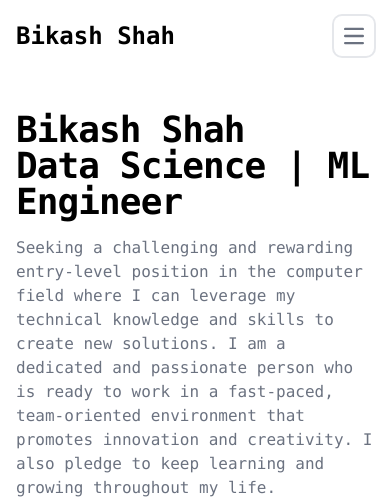
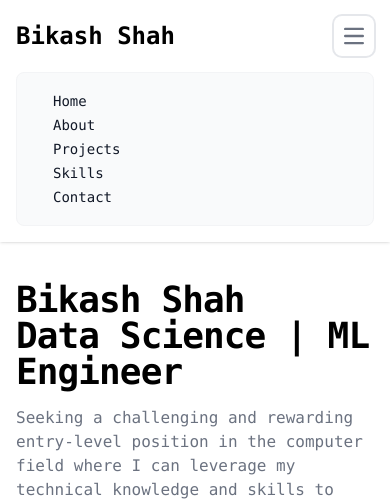
Before and after one commit to bikash330/Portfolio_Bikash_Shah, a website: page index.html in a window 390 px wide. Both pictures are taken after a click on the button "Open main menu". Shown: the top 502 px of the page. Drawn offline with nearby package versions, Linux system fonts and the light colour scheme.

Commit message:
Added toggle functionality

```diff
--- a/index.html
+++ b/index.html
@@ -8,7 +8,9 @@
   </head>
   <body>
     <header>
-      <nav class="bg-white border-gray-200 dark:bg-gray-900 sticky font-mono">
+      <nav
+        class="bg-white border-gray-200 dark:bg-gray-900 sticky top-0 shadow font-mono"
+      >
         <div
           class="max-w-screen-xl flex flex-wrap items-center justify-between mx-auto p-4"
         >
@@ -21,6 +23,7 @@
           <button
             data-collapse-toggle="navbar-default"
             type="button"
+            id="nav-toggle"
             class="inline-flex items-center p-2 w-10 h-10 justify-center text-sm text-gray-500 rounded-lg md:hidden hover:bg-gray-100 focus:outline-none focus:ring-2 focus:ring-gray-200 dark:text-gray-400 dark:hover:bg-gray-700 dark:focus:ring-gray-600"
             aria-controls="navbar-default"
             aria-expanded="false"
@@ -579,5 +582,13 @@
         </div>
       </footer>
     </main>
+    <script>
+      document
+        .getElementById("nav-toggle")
+        .addEventListener("click", function () {
+          var navContent = document.getElementById("navbar-default");
+          navContent.classList.toggle("hidden");
+        });
+    </script>
   </body>
 </html>
```
